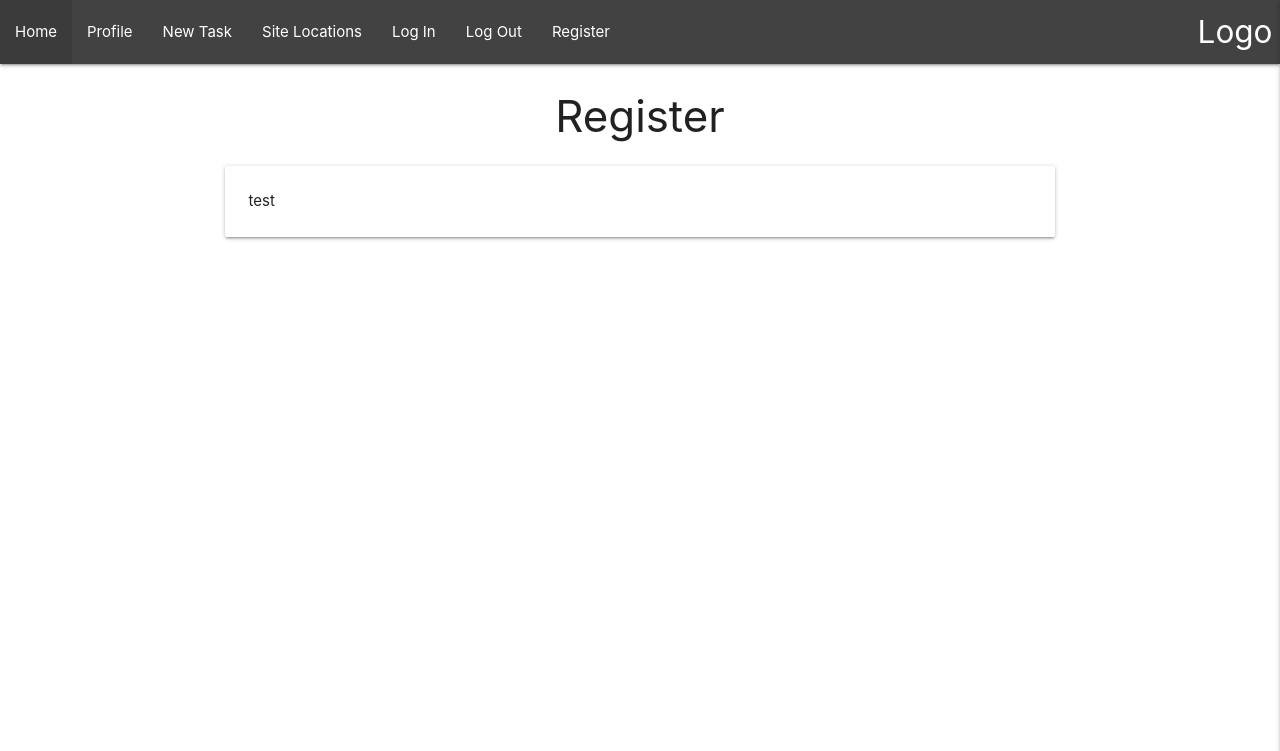
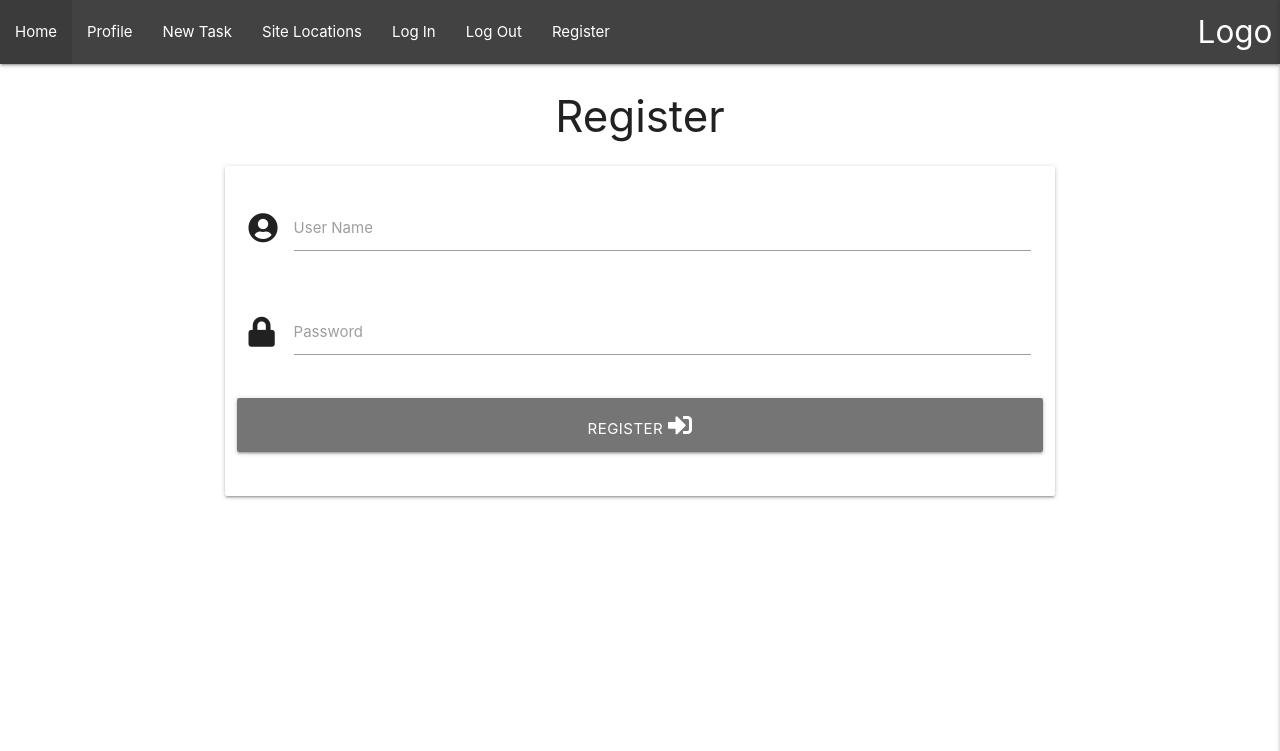
Before and after one commit to Code-Institute-Submissions/DrogrinHunter-site-setup-todo_JanResub, a Flask app: page /register in a window 1280 px wide. Shown: the top 751 px of the page. Run offline with Flask 2, Linux system fonts and the light colour scheme; some libraries are stand-ins or nearby versions.

Commit message:
Added register page, added the username, password and submit form for the user to register to use the site

```diff
--- a/templates/register.html
+++ b/templates/register.html
@@ -4,9 +4,30 @@
     <h3 class="center-align">Register</h3>
 
     <div class="row">
-        <form class="col s12 m8 offset-m2">
+        <form class="col s12 m8 offset-m2" method="POST" action="{{ url_for('register') }}">
             <div class="card-panel">
-                <span>test</span>
+                <!-- username -->
+                <div class="row">
+                    <div class="input-field col s12">
+                        <i class="fas fa-user-circle prefix text-darken-3"></i>
+                        <input id="username" name="username" type="text" class="validate">
+                        <label for="username">User Name</label>
+                    </div>
+                </div>
+                <!-- password -->
+                <div class="row">
+                    <div class="input-field col s12">
+                        <i class="fas fa-lock prefix text-darken-3"></i>
+                        <input id="password" name="password" type="password" class="validate">
+                        <label for="password">Password</label>
+                    </div>
+                </div>
+                <!-- register -->
+                <div class="row">
+                    <button type="submit" class="col s12 btn-large grey darken-1 text-shadow">
+                        Register <i class="fas fa-sign-in-alt"></i>
+                    </button>
+                </div>
             </div>
         </form>
     </div>
--- a/templates/tasks.html
+++ b/templates/tasks.html
@@ -1,6 +1,6 @@
 {% extends "base.html" %}
 {% block content %}
 
-<h3 class="grey darken-2 text-darken-4 center-align">All Tasks Outstanding</h3>
+<h3 class="darken-2 text-darken-2 center-align">All Tasks Outstanding</h3>
 
 {% endblock %}
```
